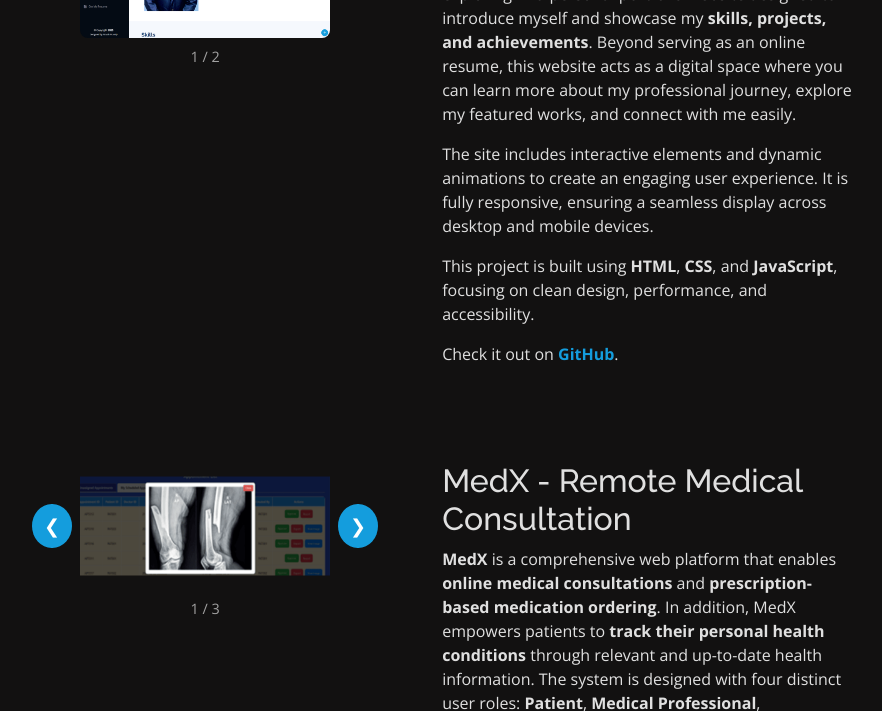
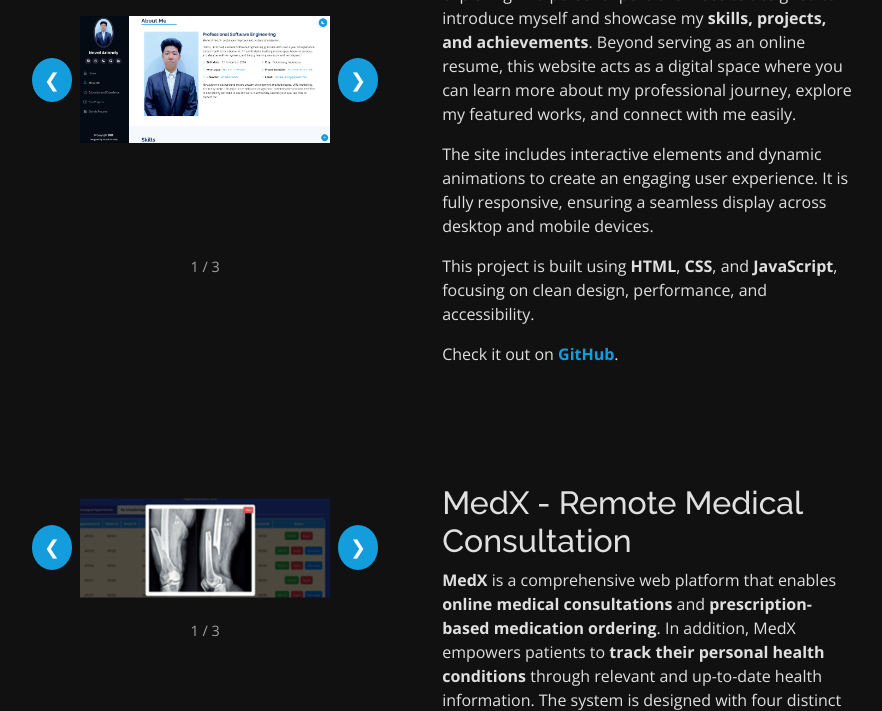
Before and after one commit to LightnXd/Personal_Website, a plain HTML site: page index.html in a window 1280 px wide. Shown: the part 5697-6408 px from the top of the page, without its empty margins (345-1227 px from the left). Drawn offline with nearby package versions, Linux system fonts and the light colour scheme.

Commit message:
change img file type

```diff
--- a/index.html
+++ b/index.html
@@ -254,7 +254,7 @@
 
 			<project-card
 				folder="assets/img/op"
-				count="2"
+				count="3"
 				title="Personal Website"
 				description="<p>This project is the very website you're currently exploring — a personal portfolio website designed to introduce myself and showcase my <strong>skills, projects, and achievements</strong>. Beyond serving as an online resume, this website acts as a digital space where you can learn more about my professional journey, explore my featured works, and connect with me easily.</p>
 				<p>The site includes interactive elements and dynamic animations to create an engaging user experience. It is fully responsive, ensuring a seamless display across desktop and mobile devices.</p>
```
Also changed, not shown: assets/img/op/2.png (renamed from assets/img/op/2.jpg).
